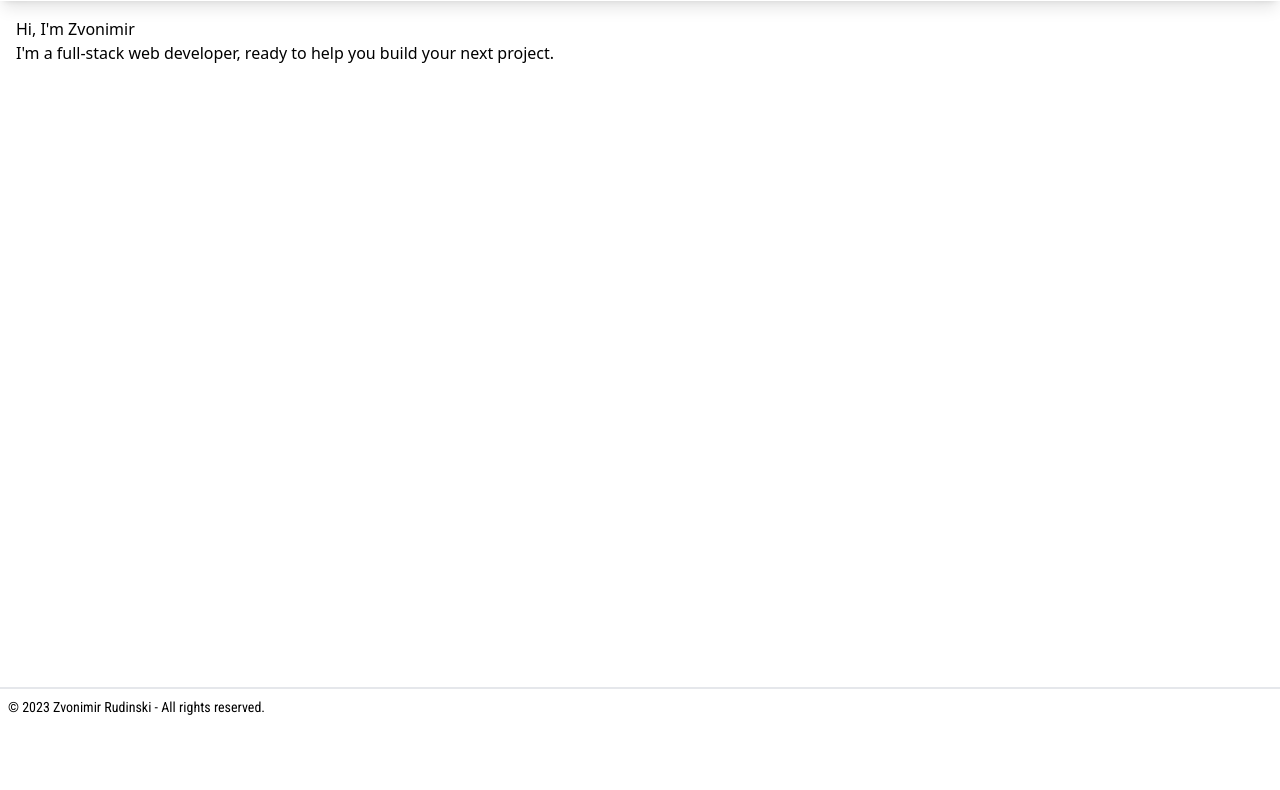
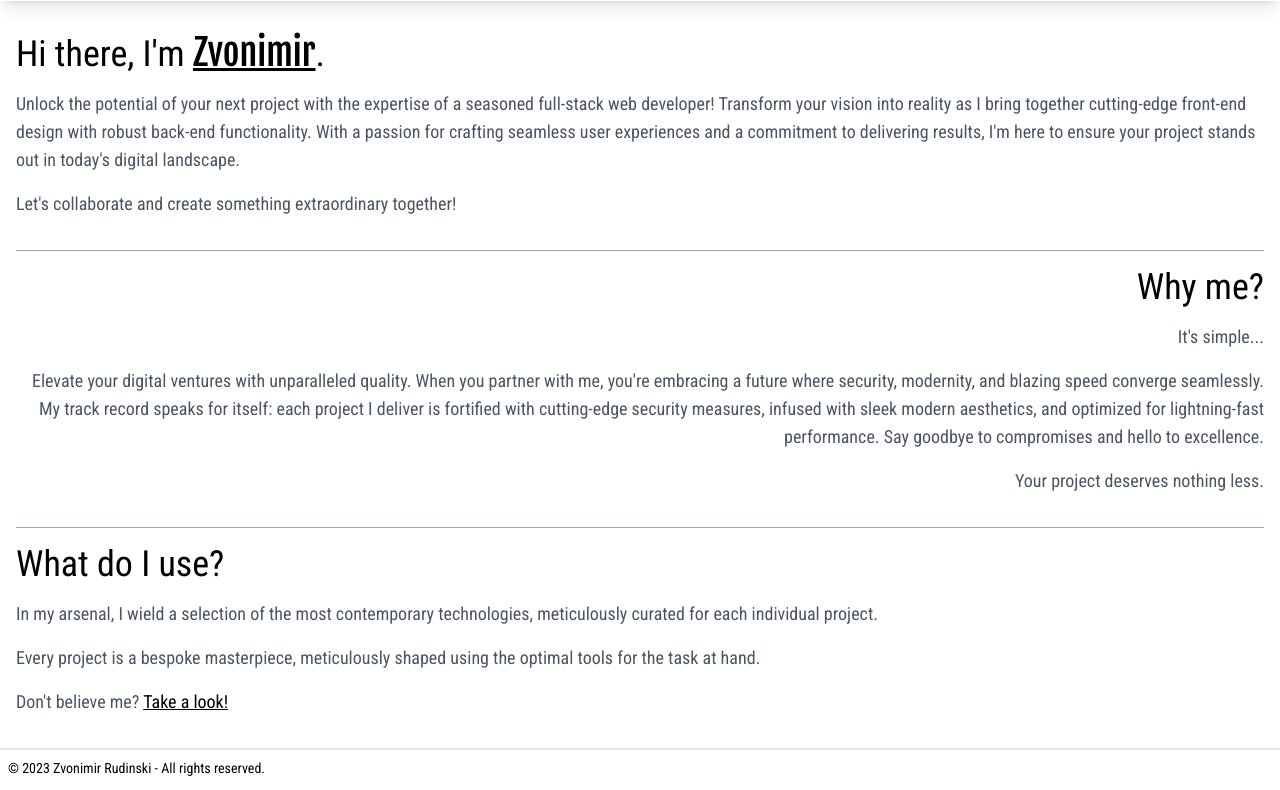
Before and after one commit to zvonimirr/zvonimirr.github.io, an Astro site: page / in a window 1280 px wide. Shown: the part 71-861 px from the top of the page. Before the commit the page ends 800 px from the top, so only its background shows below. Built offline with nearby package versions, Linux system fonts and the light colour scheme; Astro itself is replaced by a stand-in of ours; some icons are missing.

Commit message:
feat: add basic homepage

```diff
--- a/src/components/Navigation.astro
+++ b/src/components/Navigation.astro
@@ -42,4 +42,12 @@ const links = [
   ul span {
     @apply text-gray-400;
   }
+
+  ul a {
+    @apply transition-colors ease-in-out duration-500;
+
+    &:hover {
+      @apply text-gray-700;
+    }
+  }
 </style>
--- /dev/null
+++ b/src/components/Skill.astro
@@ -0,0 +1,13 @@
+---
+import { Icon } from 'astro-icon';
+
+const name = Astro.props.iconName;
+const title = Astro.props.title;
+const hiddenTitle = Astro.props.hiddenTitle;
+---
+<div class="flex flex-col items-center justify-center">
+  <Icon name={name} class="h-32 w-32" />
+  <p class:list={["text-sm", "text-gray-500", hiddenTitle && "hidden"]}>
+    {title}
+  </p>
+</div>
--- a/src/layouts/BaseLayout.astro
+++ b/src/layouts/BaseLayout.astro
@@ -16,7 +16,7 @@ const title = Astro.props.title ?? 'Zvonimir Rudinski | Full Stack Web Developer
 		<meta name="generator" content={Astro.generator} />
     <title>{title}</title>
 	</head>
-  <body class="flex flex-col w-full h-screen justify-between">
+  <body class="flex flex-col w-full min-h-screen justify-between">
     <Header />
     <main class="w-full h-full p-4">
       <slot />
--- a/src/pages/contact.astro
+++ b/src/pages/contact.astro
@@ -2,7 +2,7 @@
 import { Icon } from 'astro-icon';
 import BaseLayout from '../layouts/BaseLayout.astro';
 ---
-<BaseLayout>
+<BaseLayout title="Zvonimir Rudinski | Contact">
   <div class="absolute top-0 left-0 w-full h-full bg-gray-500 z-[-10]">
   <video autoplay loop muted playsinline class="w-full h-full object-cover">
     <source src="/videos/contact.mp4" type="video/mp4" />
--- a/src/pages/index.astro
+++ b/src/pages/index.astro
@@ -2,8 +2,60 @@
 import BaseLayout from '../layouts/BaseLayout.astro';
 ---
 <BaseLayout>
-  <h1>Hi, I'm Zvonimir</h1>
-  <p>
-    I'm a full-stack web developer, ready to help you build your next project.
-  </p>
+  <section>
+    <h1 class="text-4xl">Hi there, I'm <span class="underline font-fjallaOne">Zvonimir</span>.</h1>
+    <p>
+      Unlock the potential of your next project with the expertise of a seasoned full-stack web developer! Transform your vision into reality as I bring together cutting-edge front-end design with robust back-end functionality. With a passion for crafting seamless user experiences and a commitment to delivering results, I'm here to ensure your project stands out in today's digital landscape.
+    </p>
+    <p>
+      Let's collaborate and create something extraordinary together!
+    </p>
+  </section>
+  <section class="text-end">
+    <h2 class="text-4xl">Why me?</h2>
+    <p>
+      It's simple...
+    </p>
+    <p>
+      Elevate your digital ventures with unparalleled quality. When you partner with me, you're embracing a future where security, modernity, and blazing speed converge seamlessly. My track record speaks for itself: each project I deliver is fortified with cutting-edge security measures, infused with sleek modern aesthetics, and optimized for lightning-fast performance. Say goodbye to compromises and hello to excellence.
+    </p>
+    <p>
+      Your project deserves nothing less.
+    </p>
+  </section>
+  <section>
+    <h2 class="text-4xl">What do I use?</h2>
+    <p>
+      In my arsenal, I wield a selection of the most contemporary technologies, meticulously curated for each individual project.
+    </p>
+    <p>
+      Every project is a bespoke masterpiece, meticulously shaped using the optimal tools for the task at hand.
+    </p>
+    <p>
+      Don't believe me?
+      <a href="/projects">Take a look!</a>
+    </p>
+  </section>
 </BaseLayout>
+
+<style>
+  h1, h2, p {
+    @apply font-robotoCondensed;
+  }
+
+  section {
+    @apply my-4;
+
+    & p {
+      @apply my-4 text-gray-600 text-lg;
+
+      a {
+        @apply text-black underline;
+      }
+    }
+
+    &:not(:last-child) {
+      @apply border-b border-gray-400 pb-4;
+    }
+  }
+</style>
```
